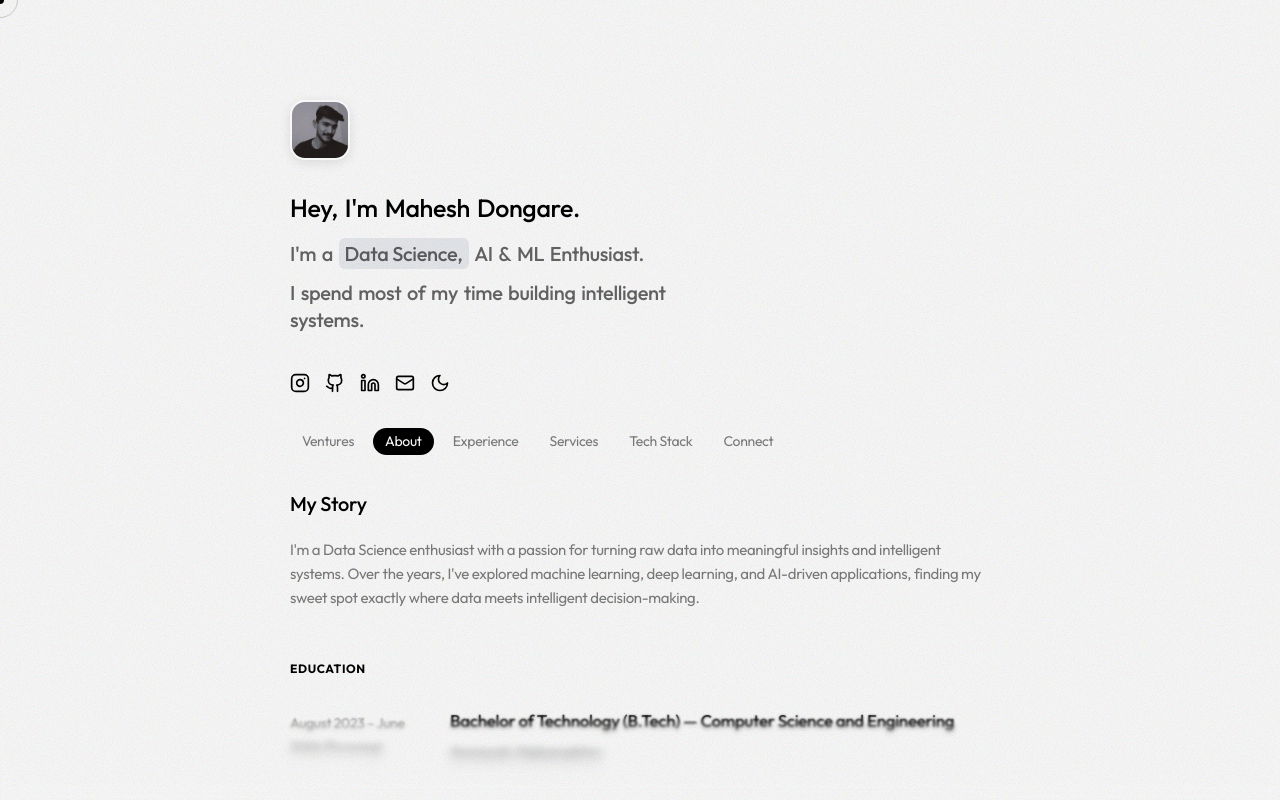
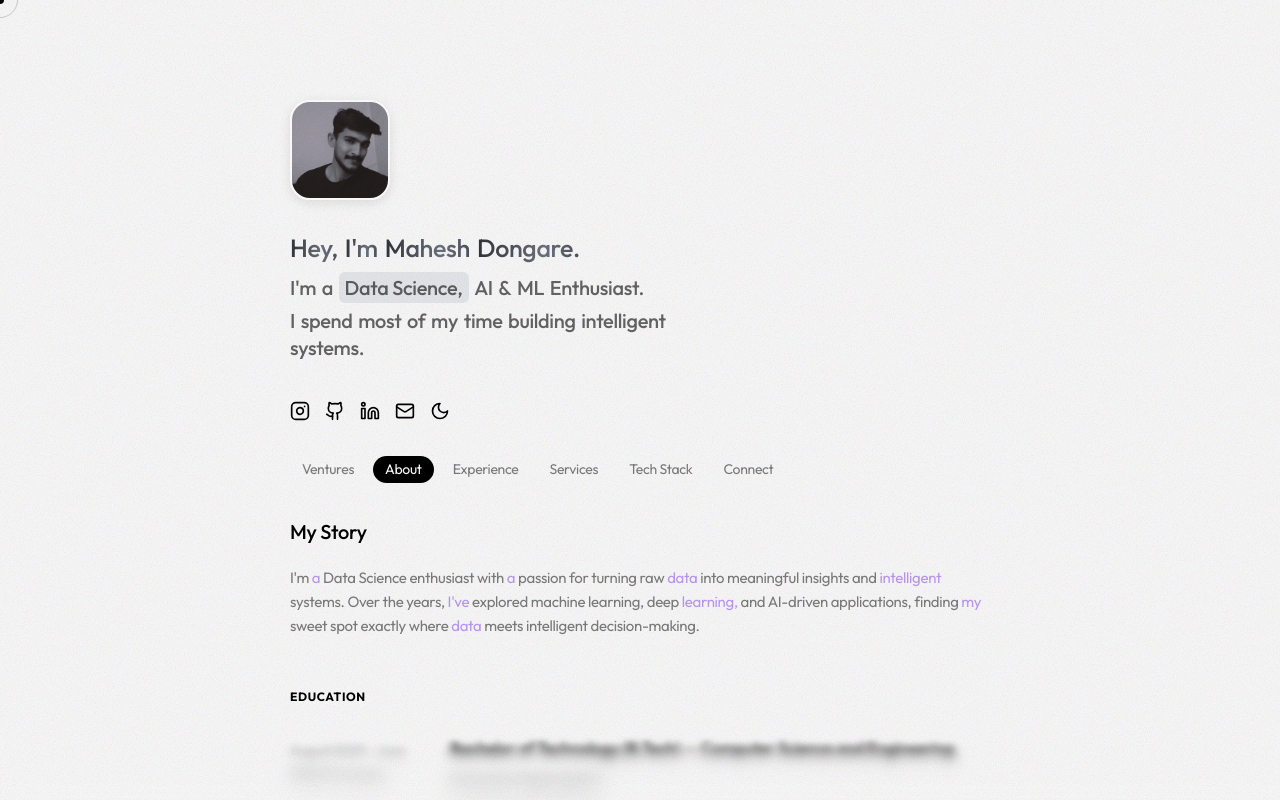
Before and after one commit to mahesh-atx/Minimal_Portfolio, a React (Vite) app: page / in a window 1280 px wide. Both pictures are taken after a click on the button "About". Shown: the top 800 px of the page. Built offline with nearby package versions, Linux system fonts and the light colour scheme.

Commit message:
improve hero text, dark mode fixes, colored bio words

```diff
--- a/src/main.jsx
+++ b/src/main.jsx
@@ -302,7 +302,7 @@ function LaptopMockup({ title }) {
   );
 }
 
-function AnimatedWords({ text, className }) {
+function AnimatedWords({ text, className, gradient = false }) {
   const words = text.split(' ');
   return (
     <motion.span variants={wordContainer} className={className}>
@@ -321,12 +321,24 @@ function AnimatedWords({ text, className }) {
           return null;
         }
         return (
-          <motion.span key={i} variants={wordReveal} className="inline-block mr-[0.28em]">
+          <motion.span key={i} variants={wordReveal} className={`inline-block mr-[0.28em] ${gradient ? 'animated-gradient' : ''}`}>
             {word}
           </motion.span>
         );
       })}
     </motion.span>
+  );
+}
+
+function ColoredBio({ text }) {
+  return (
+    <span>
+      {text.split(' ').map((word, i) => (
+        <span key={i} className={(i * 7 + 3) % 5 === 0 ? 'text-[#7c3aed] dark:text-[#a78bfa]' : ''}>
+          {word}{' '}
+        </span>
+      ))}
+    </span>
   );
 }
 
@@ -430,6 +442,28 @@ function App() {
           .cursor-follower { display: none !important; }
         }
 
+        @keyframes gradientShift {
+          0% { background-position: 0% 50%; }
+          100% { background-position: 200% 50%; }
+        }
+        .animated-gradient {
+          background: linear-gradient(90deg, #111111 0%, #6b7280 50%, #111111 100%);
+          background-size: 200% 100%;
+          -webkit-background-clip: text;
+          background-clip: text;
+          -webkit-text-fill-color: transparent;
+          color: transparent;
+          animation: gradientShift 6s linear infinite;
+        }
+        .dark .animated-gradient {
+          background: linear-gradient(90deg, #ffffff 0%, #9ca3af 50%, #ffffff 100%);
+          background-size: 200% 100%;
+          -webkit-background-clip: text;
+          background-clip: text;
+          -webkit-text-fill-color: transparent;
+          color: transparent;
+        }
+
         .dark .cursor-dot { background-color: #e8e8e8; }
         .dark .cursor-ring { border-color: rgba(232, 232, 232, 0.45); }
 
@@ -479,12 +513,13 @@ function App() {
               transition={{ type: 'spring', stiffness: 300, damping: 15 }}
               src={avatarImg}
               alt="Mahesh Dongare portrait"
-              className="w-[60px] h-[60px] rounded-[15px] object-cover border-2 border-white shadow-avatar"
+              className="w-[100px] h-[100px] rounded-[20px] object-cover border-2 border-white shadow-avatar"
             />
-            <motion.div variants={fadeSlideUp} className="flex flex-col gap-[10px] w-full">
+              <motion.div variants={fadeSlideUp} className="flex flex-col gap-[4px] w-full">
               <AnimatedWords
                 text="Hey, I'm Mahesh Dongare."
-                className="text-[25px] max-[809px]:text-[22px] font-medium leading-[1.5] text-black block"
+                gradient
+                className="text-[25px] max-[809px]:text-[22px] font-medium leading-[1.5] block"
               />
               <AnimatedWords
                 text="I'm a Data Science, AI & ML Enthusiast."
@@ -631,7 +666,7 @@ function App() {
                   <motion.div variants={fadeSlideUp} className="flex flex-col gap-[20px]">
                     <h2 className="text-[20px] font-medium leading-[1.4] text-black">My Story</h2>
                     <p className="text-[15px] font-normal leading-[1.6] text-black opacity-50">
-                      {ABOUT.bio}
+                      <ColoredBio text={ABOUT.bio} />
                     </p>
                   </motion.div>
                   <div className="flex flex-col gap-[30px]">
@@ -806,7 +841,7 @@ function App() {
                       className="group relative flex items-center justify-center gap-2 bg-white rounded-[10px] shadow-card border border-transparent hover:border-[#c4c4c4] h-[130px] transition-colors duration-300"
                     >
                         <img
-                          src={tech.icon}
+                          src={dark && (tech.name === 'GitHub' || tech.name === 'Pandas') ? `${tech.icon}/white` : tech.icon}
                           alt={tech.name}
                           className="w-[30px] h-[30px] rounded-lg object-cover transition-transform duration-300 group-hover:scale-125 group-hover:rotate-6"
                         />
```
